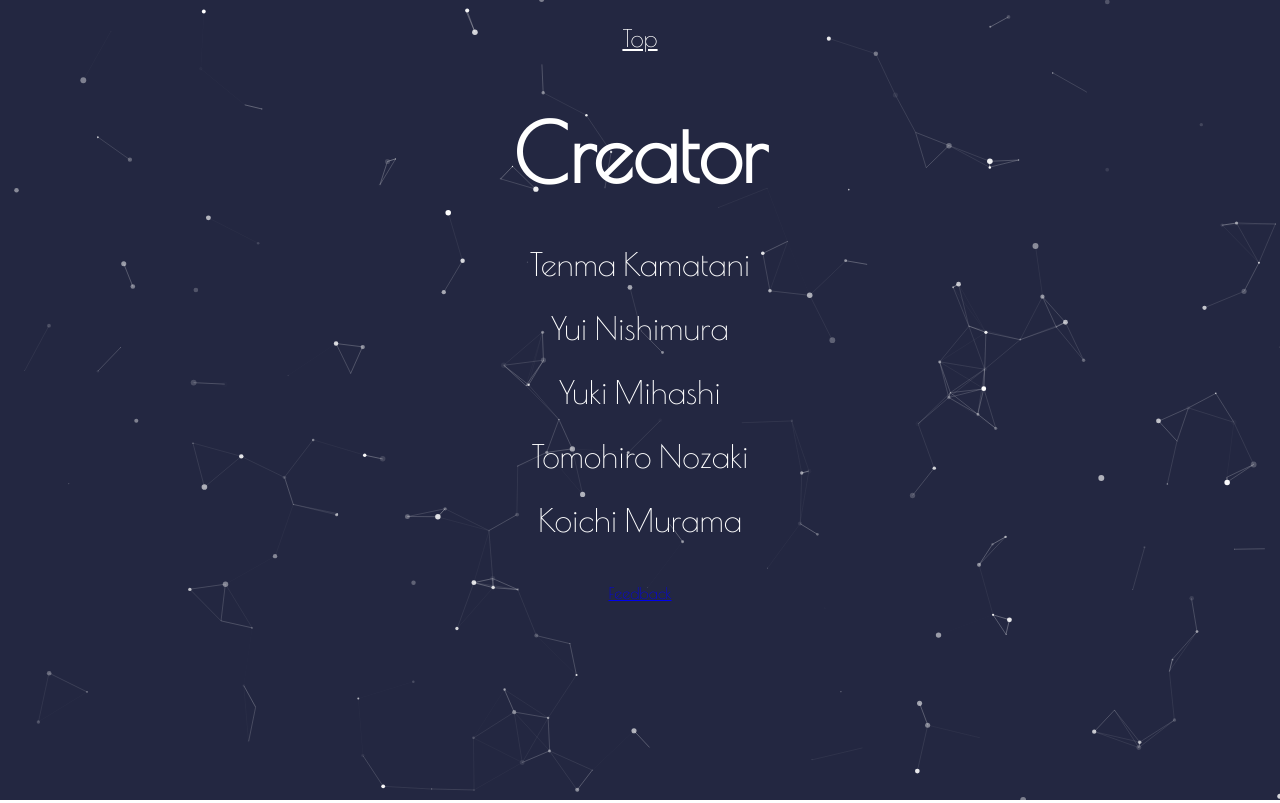
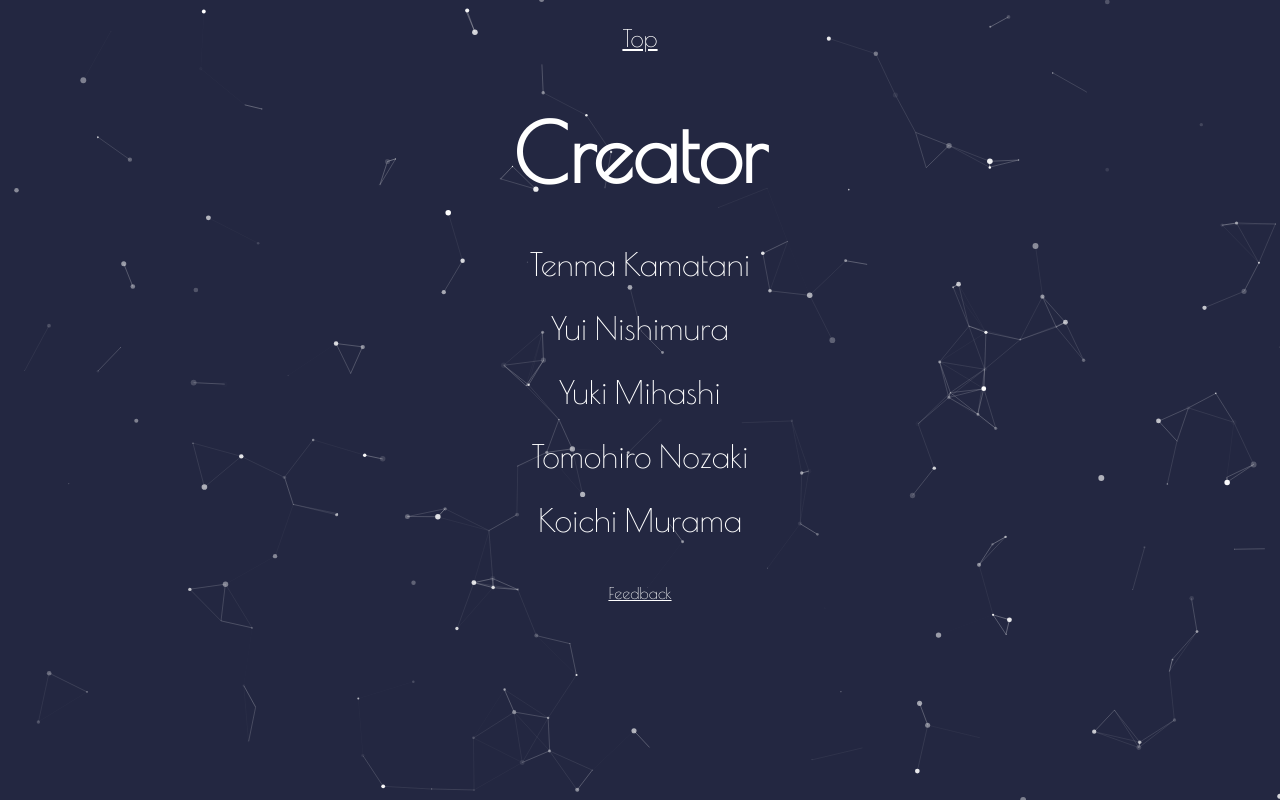
Before and after one commit to team-mihashi/CONSTELLATOR, a plain HTML site: page about.html in a window 1280 px wide. Drawn offline with nearby package versions, Linux system fonts and the light colour scheme.

Commit message:
Add feedback class

```diff
--- a/about.html
+++ b/about.html
@@ -37,7 +37,7 @@
                 Tomohiro Nozaki<br>
                 Koichi Murama
             </p>
-			<a href="https://forms.gle/Rt6HayKQ5zxSYqU76">Feedback</a>
+			<a class="feedback" href="https://forms.gle/Rt6HayKQ5zxSYqU76">Feedback</a>
 		</div>
 	</body>
 </html>
--- a/css/main.css
+++ b/css/main.css
@@ -240,6 +240,11 @@ button, input, select, textarea {
   display:block;
 }
 
+.feedback {
+	color: #fff;
+	font-size: 16px;
+}
+
 .success{
   text-align: center;
   font-size: 3em;
```
